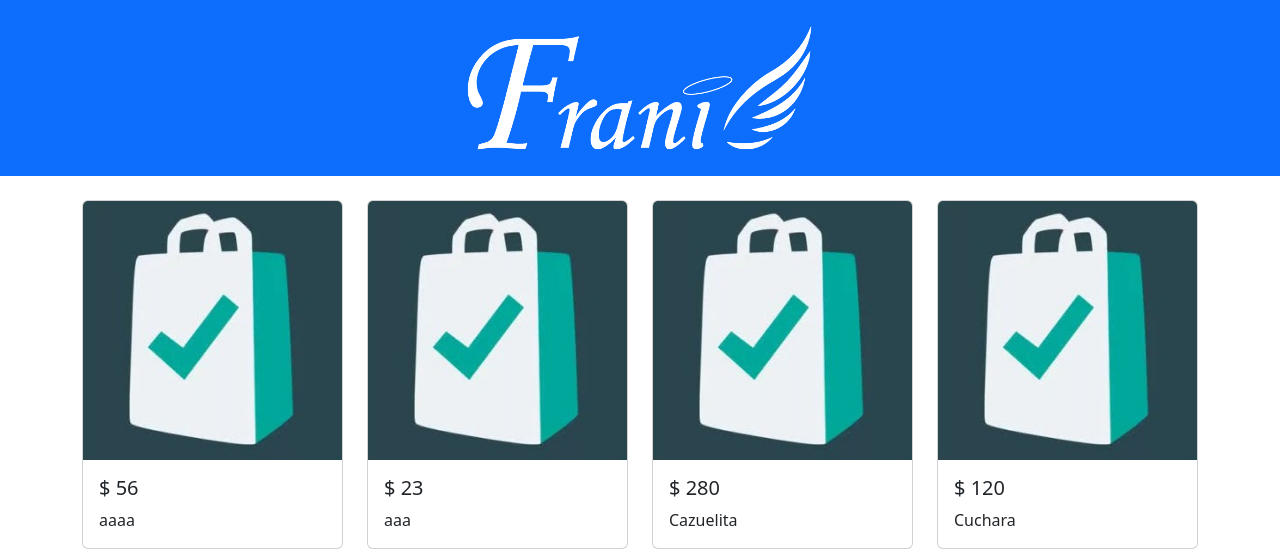
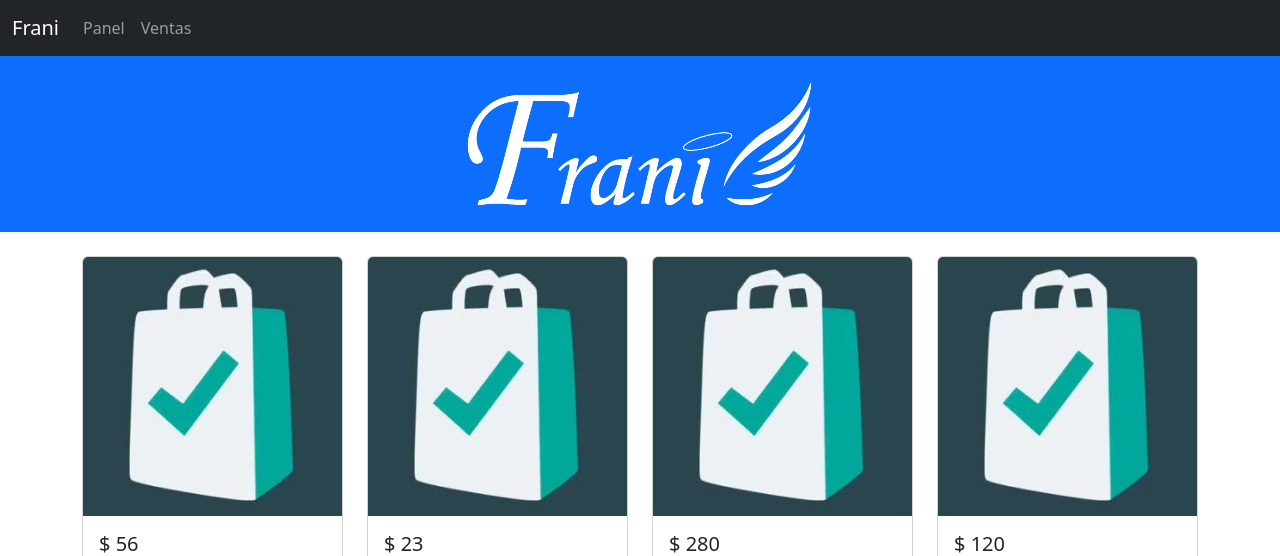
Before and after one commit to juanpabloruiz/frani, a PHP site: page /index.php in a window 1280 px wide. Shown: the top 556 px of the page. Run offline with PHP 8.4, Linux system fonts and the light colour scheme; a user stored in the database is signed in; data comes from the database, SQL or seed files in the repository.

Commit message:
Agrego botón borrar a ventas y agrego menú

```diff
--- a/administracion/salir.php
+++ b/administracion/salir.php
@@ -2,5 +2,5 @@
 session_start();
 session_unset();
 session_destroy();
-echo '<script>window.location = "./"</script>';
+echo '<script>window.location = "../"</script>';
 ?>
--- a/index.php
+++ b/index.php
@@ -14,6 +14,30 @@ include('administracion/conexion.php');
 </head>
 
 <body>
+    <?php
+    if (isset($_SESSION['correo'])) {
+    ?>
+    <nav class="navbar navbar-expand-lg navbar-dark bg-dark">
+        <div class="container-fluid">
+            <a class="navbar-brand" href="../">Frani</a>
+            <button class="navbar-toggler" type="button" data-bs-toggle="collapse" data-bs-target="#navbarSupportedContent" aria-controls="navbarSupportedContent" aria-expanded="false" aria-label="Toggle navigation">
+                <span class="navbar-toggler-icon"></span>
+            </button>
+            <div class="collapse navbar-collapse" id="navbarSupportedContent">
+                <ul class="navbar-nav me-auto mb-2 mb-lg-0">
+                    <li class="nav-item">
+                        <a class="nav-link" href="administracion/panel">Panel</a>
+                    </li>
+                    <li class="nav-item">
+                        <a class="nav-link" href="administracion/ventas">Ventas</a>
+                    </li>
+                </ul>
+            </div>
+        </div>
+    </nav>
+    <?php
+    }
+    ?>
     <header class="bg-primary p-4">
         <a href="./"><img src="img/logo.png" alt="Frani" class="img-fluid d-block mx-auto"></a>
     </header>
@@ -38,7 +62,18 @@ include('administracion/conexion.php');
         </div>
     </main>
     <footer class="bg-dark text-white text-center py-4">
-        Frani <?php echo date('Y'); ?> - <a href="administracion">Iniciar sesión</a>
+        Frani <?php echo date('Y'); ?> -
+        <?php
+        if (isset($_SESSION['correo'])) {
+        ?>
+            <a href="administracion/salir">Cerrar sesión</a>
+        <?php
+        } else {
+        ?>
+            <a href="administracion">Iniciar sesión</a>
+        <?php
+        }
+        ?>
     </footer>
     <script src="https://cdn.jsdelivr.net/npm/bootstrap@5.2.1/dist/js/bootstrap.bundle.min.js" integrity="sha384-u1OknCvxWvY5kfmNBILK2hRnQC3Pr17a+RTT6rIHI7NnikvbZlHgTPOOmMi466C8" crossorigin="anonymous"></script>
 </body>
```
Also changed, not shown: administracion/panel.php (+18 -0 lines).
